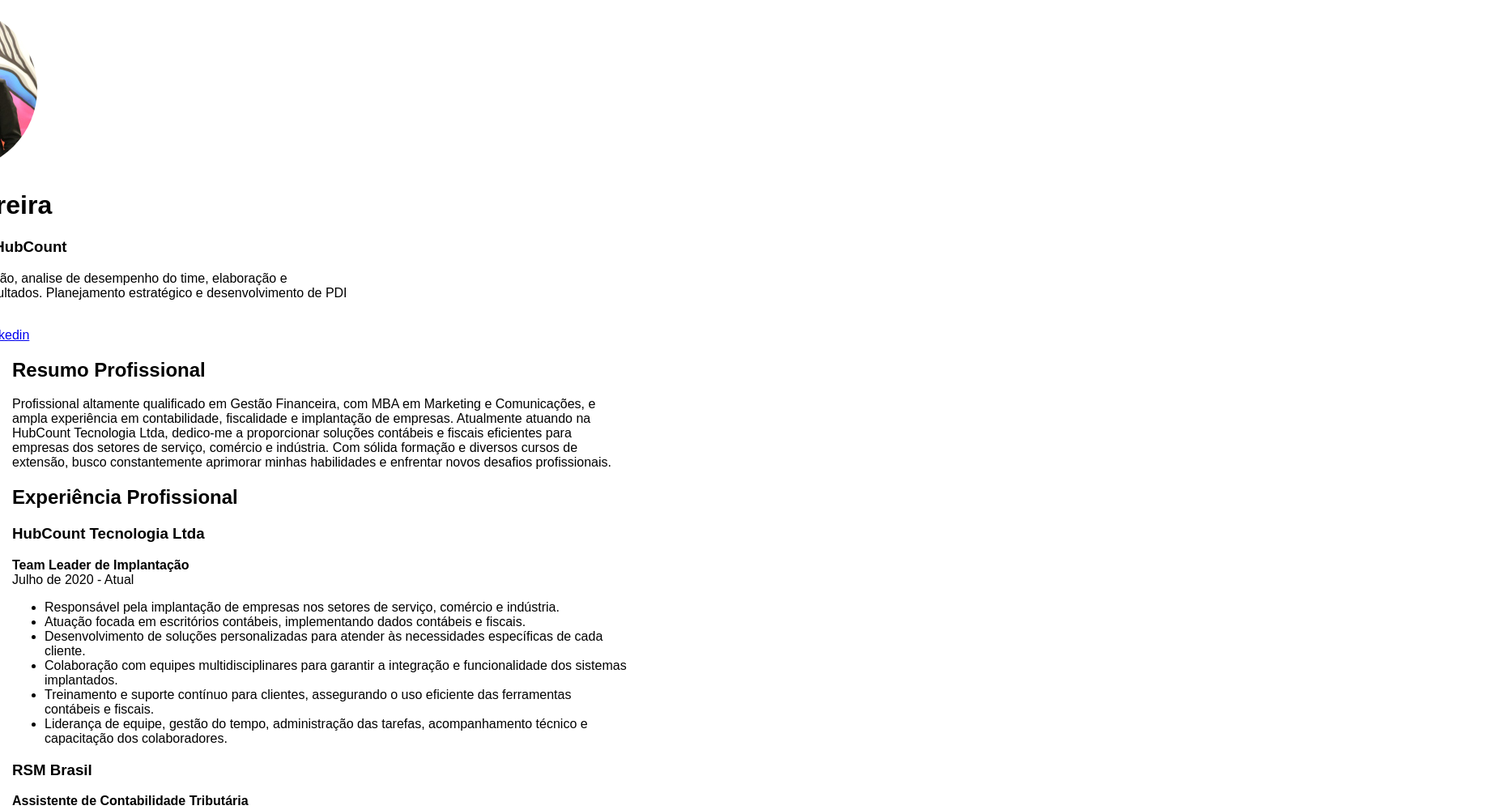
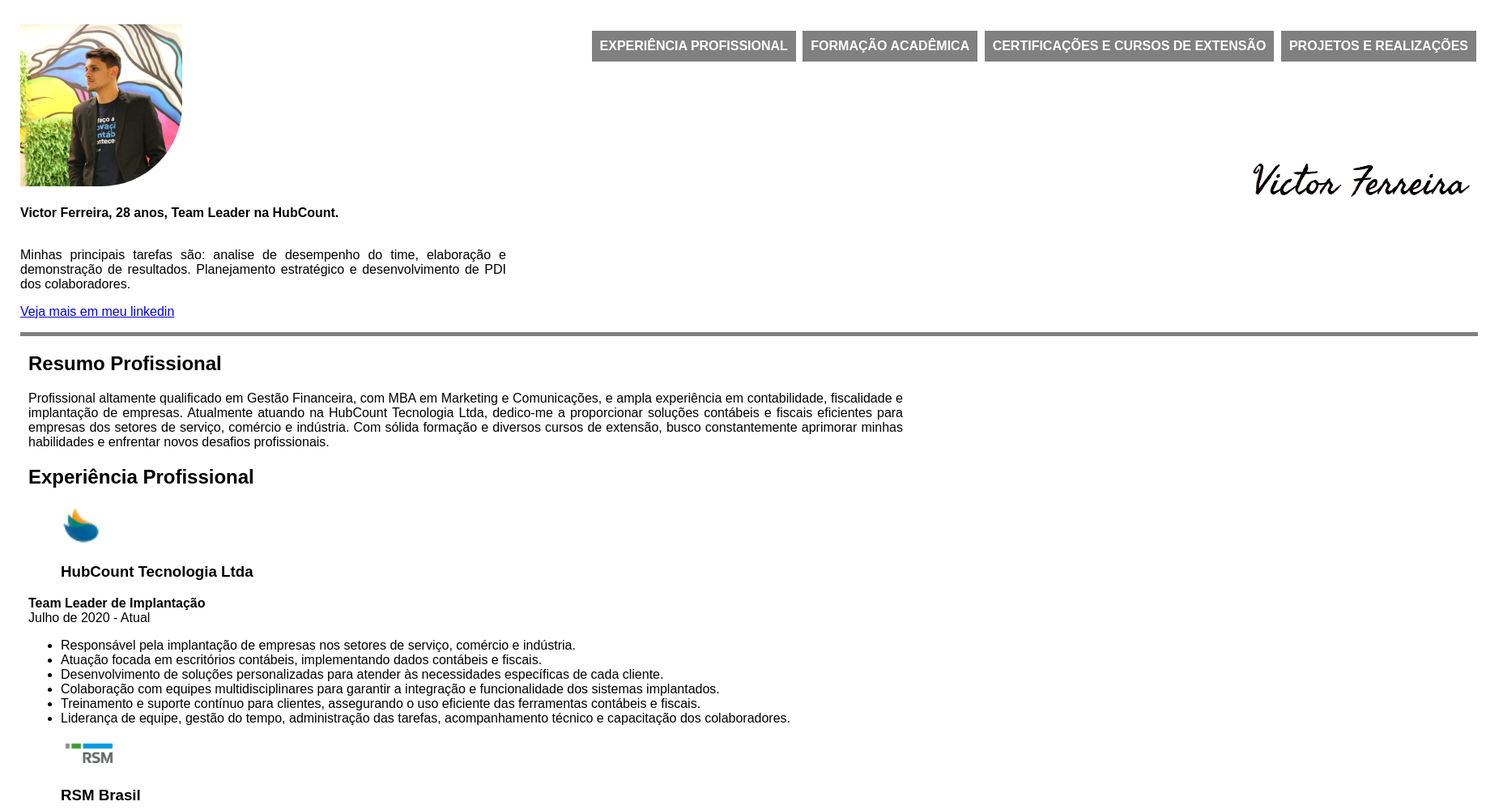
Before and after one commit to ferreiravictor/Curriculum, a plain HTML site: page Curriculum.html in a window 1280 px wide. Shown: the top 1000 px of the page at 81% size, 1835 px wide, since content can reach past the window. Drawn offline with Linux system fonts and the light colour scheme.

Commit message:
bora birlllll

```diff
--- a/Curriculum.html
+++ b/Curriculum.html
@@ -8,18 +8,29 @@
     <link rel="icon" href="img/image-removebg-preview (2).png" type="image/png">
 </head>
 <body>
-    <header>
+    <div id="interface">
+    <header id="cabeçalho">
         <div class="container">
             <div class="main-header">
                 <div class="text-header">
                     <hgroup>
                     <img src="img/Foto linkedin Vitor.jpeg" class="img"  width="200">
-                    <h1>Victor Ferreira</h1>
-                    <h3>Team Leader na HubCount</h3>
-                    <p><li>Lider de Implantação, analise de desempenho do time,
-                        elaboração e demonstração de resultados.
-                        Planejamento estratégico e desenvolvimento de PDI dos colaboradores.</p></li>
-                    <p><a href="https://www.linkedin.com/in/victor-ferreira-b41392120/">Veja mais em meu linkedin</a> <br></p>
+                    <nav id="menu">
+                    <h1></h1>
+                    <ul type="disc">
+                        <li><a href=""></a>Experiência Profissional</li>
+                        <li>Formação Acadêmica</li>
+                        <li>Certificações e Cursos de Extensão</li>
+                        <li>Projetos e Realizações</li>
+                    </ul>
+                    </nav>
+                    <p>
+                        <strong> Victor Ferreira, 28 anos, Team Leader na HubCount.</strong>
+                    </p>
+                    <p>
+                        <br>Minhas principais tarefas são: analise de desempenho do time, elaboração e demonstração de resultados. Planejamento estratégico e desenvolvimento de PDI dos colaboradores.
+                    </p>
+                    <p><a href="https://www.linkedin.com/in/victor-ferreira-b41392120/"     >Veja mais em meu linkedin</a> <br></p>
                     </hgroup>
                 </div>
             </div>
@@ -32,9 +43,13 @@
             <p>Profissional altamente qualificado em Gestão Financeira, com MBA em Marketing e Comunicações, e ampla experiência em contabilidade, fiscalidade e implantação de empresas. Atualmente atuando na HubCount Tecnologia Ltda, dedico-me a proporcionar soluções contábeis e fiscais eficientes para empresas dos setores de serviço, comércio e indústria. Com sólida formação e diversos cursos de extensão, busco constantemente aprimorar minhas habilidades e enfrentar novos desafios profissionais.</p>
         </div>
 
-        <div class="content experience">
+        <div class="experiência">
             <h2>Experiência Profissional</h2>
-            <h3>HubCount Tecnologia Ltda</h3>
+
+            <figure>
+                <img src="img/Hub.png" class="Hub" width="50">
+                <h3>HubCount Tecnologia Ltda</h3>
+            </figure>
             <p><strong>Team Leader de Implantação</strong> <br> Julho de 2020 - Atual</p>
             <ul>
                 <li>Responsável pela implantação de empresas nos setores de serviço, comércio e indústria.</li>
@@ -45,7 +60,12 @@
                 <li>Liderança de equipe, gestão do tempo, administração das tarefas, acompanhamento técnico e capacitação dos colaboradores.</li>
             </ul>
 
-            <h3>RSM Brasil</h3>
+            <figure>
+                <img src="img/rsm.png" class="img_rsm" width="70">
+                <figcaption>
+                    <h3>RSM Brasil</h3>
+                </figcaption>
+            </figure>
             <p><strong>Assistente de Contabilidade Tributária</strong> <br> Janeiro de 2016 - Dezembro de 2019</p>
             <ul>
                 <li>Especialização em cálculos de IRPJ, CSLL, PIS, COFINS, ICMS, IPI, ISS e impostos retidos na fonte.</li>
@@ -56,7 +76,7 @@
             </ul>
         </div>
 
-        <div class="content education">
+        <div class="formação">
             <h2>Formação Acadêmica</h2>
             <ul>
                 <li><strong>MBA em Marketing e Comunicações</strong> - Faculdade Descomplica</li>
@@ -65,7 +85,7 @@
             </ul>
         </div>
 
-        <div class="content certifications">
+        <div class="Certificações">
             <h2>Certificações e Cursos de Extensão</h2>
             <ul>
                 <li><strong>Copywriting</strong></li>
@@ -76,7 +96,7 @@
             </ul>
         </div>
 
-        <div class="content languages">
+        <div class="Idiomas">
             <h2>Idiomas</h2>
             <ul>
                 <li><strong>Português:</strong> Nativo</li>
@@ -84,7 +104,7 @@
             </ul>
         </div>
 
-        <div class="content projects">
+        <div class="Projetos">
             <h2>Projetos e Realizações</h2>
             <ul>
                 <li>Implementação de sistemas contábeis, otimizando processos e tempo a fim de centralização de dados para melhor tomada de decisão.</li>
@@ -93,7 +113,7 @@
             </ul>
         </div>
 
-        <div class="content interests">
+        <div class="Interesses">
             <h2>Interesses</h2>
             <ul>
                 <li>Desenvolvimento profissional e pessoal</li>
@@ -108,11 +128,12 @@
             <p><dd><strong>e-mail:</strong> victfrr@icloud.com</dd></p>
             <p><dd><strong>Telefone:</strong> (11) 97795-9602</dd></p>
             <p>
-                <a href="https://www.instagram.com/_victfrr"><i class="fa-brands fa-instagram"></i></a>
-                <a href="https://www.linkedin.com/in/victor-ferreira-b41392120/"><i class="fa-brands fa-linkedin"></i></a>
-                <a href="https://wa.me/5511977959602?text=Ol%C3%A1!"><i class="fa-brands fa-whatsapp"></i>
+                <a href="https://www.instagram.com/_victfrr" target="_blank"><i class="fa-brands fa-instagram"></i></a>
+                <a href="https://www.linkedin.com/in/victor-ferreira-b41392120/"target="_blank"><i class="fa-brands fa-linkedin"></i></a>
+                <a href="https://wa.me/5511977959602?text=Ol%C3%A1!"target="_blank"><i class="fa-brands fa-whatsapp"></i>
             </p>
             <script src="https://kit.fontawesome.com/be35af6654.js" crossorigin="anonymous"></script>
         </div>
-</body>
+    </div>
+    </body>
 </html>
--- a/css/style.css
+++ b/css/style.css
@@ -1,9 +1,14 @@
+@charset "UTF-8";
+
 body{
+    text-align: justify;
     font-family: Arial, sans-serif;
     line-height:  normal;
     margin:  5px;
     padding: 0%;
     background-color: white;
+    width: 100%;
+    height: 100%;
 }
 
 .container{
@@ -13,24 +18,79 @@ body{
 
 
 .main-header{
-    background-color: #fff;
-
     padding: auto;
-    text-align: left;
+    text-align: justify;
     margin-left: -500px;
     border: auto solid #fff;
     /*text-align: center;*/
 }
+
 .text-header{
+    text-align: justify;
     margin: auto;
     width: 600px;
 }
 
 .img{
     width: 200px;
-    border-radius: 100px;
+    border-radius: 0 0 50% 0;
     }
 
+
+nav#menu{
+    display: block;
+}
+
+nav#menu ul{
+    list-style: none;
+    text-transform: uppercase;
+    position: absolute;
+    top: -10px;
+    right: 0%;
+}
+
+nav#menu li{
+    display: inline-block;
+    background-color: grey;
+    color: #fff;
+    padding: 10px;
+    margin: 2px;
+    font-weight: bold;
+    transition: 1s;
+}
+
+nav#menu li:hover{
+    background-color: #000;
+}
+
+
+div#interface{
+    width: 1800px;
+    background-color: #fff;
+    margin: 10px 10px 10px 10px;
+    padding: 10px 10px 10px 10px;
+}
+
+
+/*  ---alterações na foto---
+header#intro img#icone{
+    position: absolute;
+    left: 780px ;
+    top: 80px;
+}
+*/
+
+header#cabeçalho{
+    border-bottom: 5px grey solid;
+    background: url(vf.png) no-repeat 200%;
+    background-position: right ;
+    background-size: auto;
+    position: relative;
+}
+
+
 .footer{
+    text-align: center;
     color: #000;
+    background-color: black;
 }
```
Also changed, not shown: css/imagens/Hub.png (added), css/imagens/fundo.png.png (added), css/imagens/rsm.png (added), css/vf.png (added), img/Hub.png (added), img/fundo.png.png (added), img/rsm.png (added).
